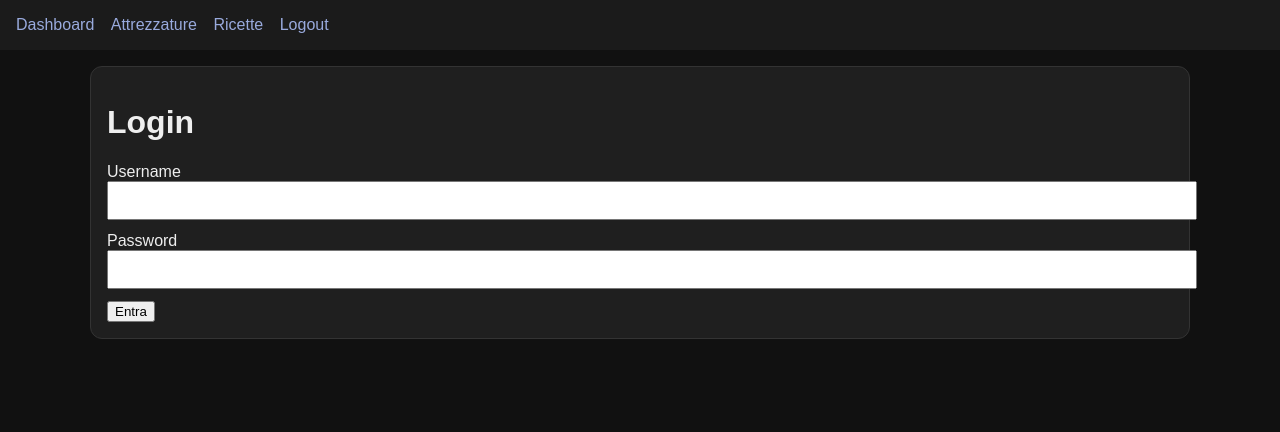
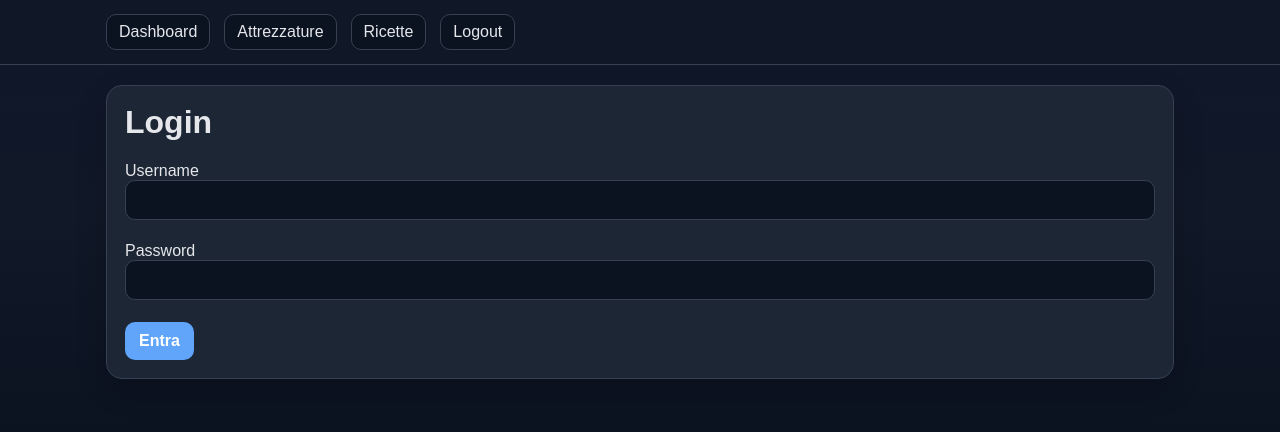
Before and after one commit to smaranghi-spec/Gestionale-Birra, a FastAPI app: page /login in a window 1280 px wide. Shown: the top 432 px of the page. Run offline with FastAPI, Linux system fonts and the light colour scheme.

Commit message:
Update base.html

```diff
--- a/templates/base.html
+++ b/templates/base.html
@@ -5,25 +5,109 @@
   <meta name="viewport" content="width=device-width, initial-scale=1">
   <title>{{ title or 'Gestionale Birrificio' }}</title>
   <style>
-    body{font-family:Arial,sans-serif;margin:0;background:#111;color:#eee}
-    header{padding:16px;background:#1b1b1b;position:sticky;top:0}
-    main{padding:16px;max-width:1100px;margin:0 auto}
-    .card{background:#1f1f1f;border:1px solid #333;border-radius:12px;padding:16px;margin-bottom:12px}
-    a{color:#9ad;text-decoration:none}
-    a:hover{text-decoration:underline}
-    .nav a{display:inline-block;margin-right:12px}
-    .grid{display:grid;grid-template-columns:repeat(auto-fit,minmax(220px,1fr));gap:12px}
+    :root {
+      --bg: #0f172a;
+      --panel: #111827;
+      --card: #1f2937;
+      --border: #374151;
+      --text: #e5e7eb;
+      --muted: #9ca3af;
+      --accent: #60a5fa;
+      --accent2: #34d399;
+    }
+    * { box-sizing: border-box; }
+    body {
+      margin: 0;
+      font-family: Arial, Helvetica, sans-serif;
+      background: linear-gradient(180deg, #0f172a, #111827 50%, #0b1220);
+      color: var(--text);
+    }
+    header {
+      position: sticky;
+      top: 0;
+      z-index: 10;
+      background: rgba(17, 24, 39, 0.95);
+      border-bottom: 1px solid var(--border);
+      backdrop-filter: blur(8px);
+    }
+    .nav {
+      max-width: 1100px;
+      margin: 0 auto;
+      padding: 14px 16px;
+      display: flex;
+      gap: 14px;
+      flex-wrap: wrap;
+      align-items: center;
+    }
+    .nav a {
+      color: var(--text);
+      text-decoration: none;
+      padding: 8px 12px;
+      border-radius: 10px;
+      background: #0b1220;
+      border: 1px solid var(--border);
+    }
+    .nav a:hover {
+      border-color: var(--accent);
+      color: white;
+    }
+    main {
+      max-width: 1100px;
+      margin: 0 auto;
+      padding: 20px 16px 40px;
+    }
+    .card {
+      background: rgba(31, 41, 55, 0.9);
+      border: 1px solid var(--border);
+      border-radius: 16px;
+      padding: 18px;
+      margin-bottom: 14px;
+      box-shadow: 0 10px 30px rgba(0, 0, 0, 0.18);
+    }
+    .grid {
+      display: grid;
+      grid-template-columns: repeat(auto-fit, minmax(230px, 1fr));
+      gap: 14px;
+    }
+    h1, h2, h3 { margin-top: 0; }
+    p { color: var(--muted); line-height: 1.5; }
+    input, textarea, button {
+      font: inherit;
+    }
+    input, textarea {
+      width: 100%;
+      padding: 10px 12px;
+      margin-bottom: 10px;
+      border-radius: 10px;
+      border: 1px solid var(--border);
+      background: #0b1220;
+      color: var(--text);
+    }
+    button {
+      border: 0;
+      padding: 10px 14px;
+      border-radius: 10px;
+      background: var(--accent);
+      color: #fff;
+      cursor: pointer;
+      font-weight: 700;
+    }
+    button:hover { filter: brightness(1.05); }
+    .muted { color: var(--muted); }
+    .success { color: var(--accent2); }
+    .error { color: #f87171; }
   </style>
 </head>
 <body>
   <header>
-    <div class="nav">
+    <nav class="nav">
       <a href="/">Dashboard</a>
       <a href="/attrezzature">Attrezzature</a>
       <a href="/ricette/html">Ricette</a>
       <a href="/logout">Logout</a>
-    </div>
+    </nav>
   </header>
+
   <main>
     {% block content %}{% endblock %}
   </main>
```
